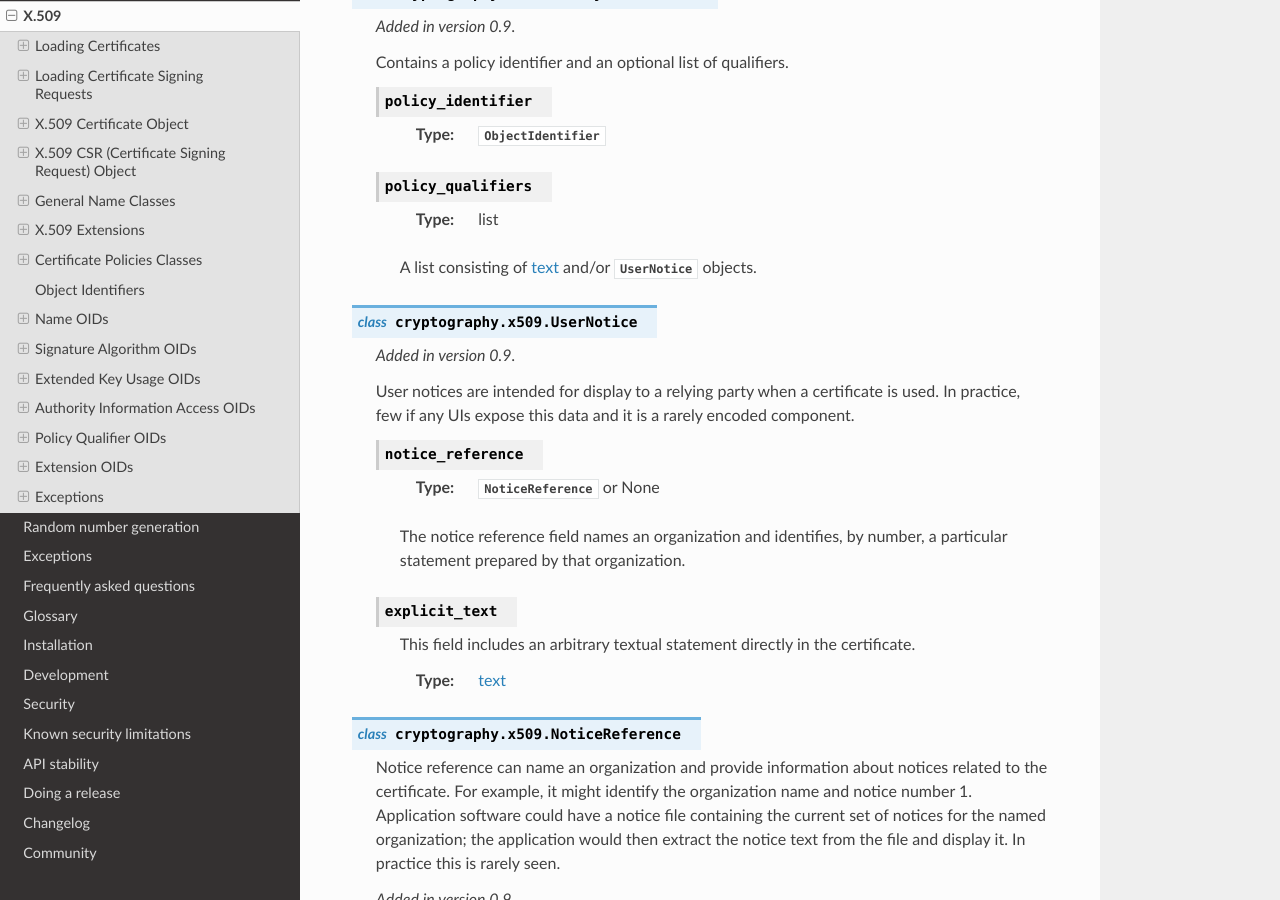
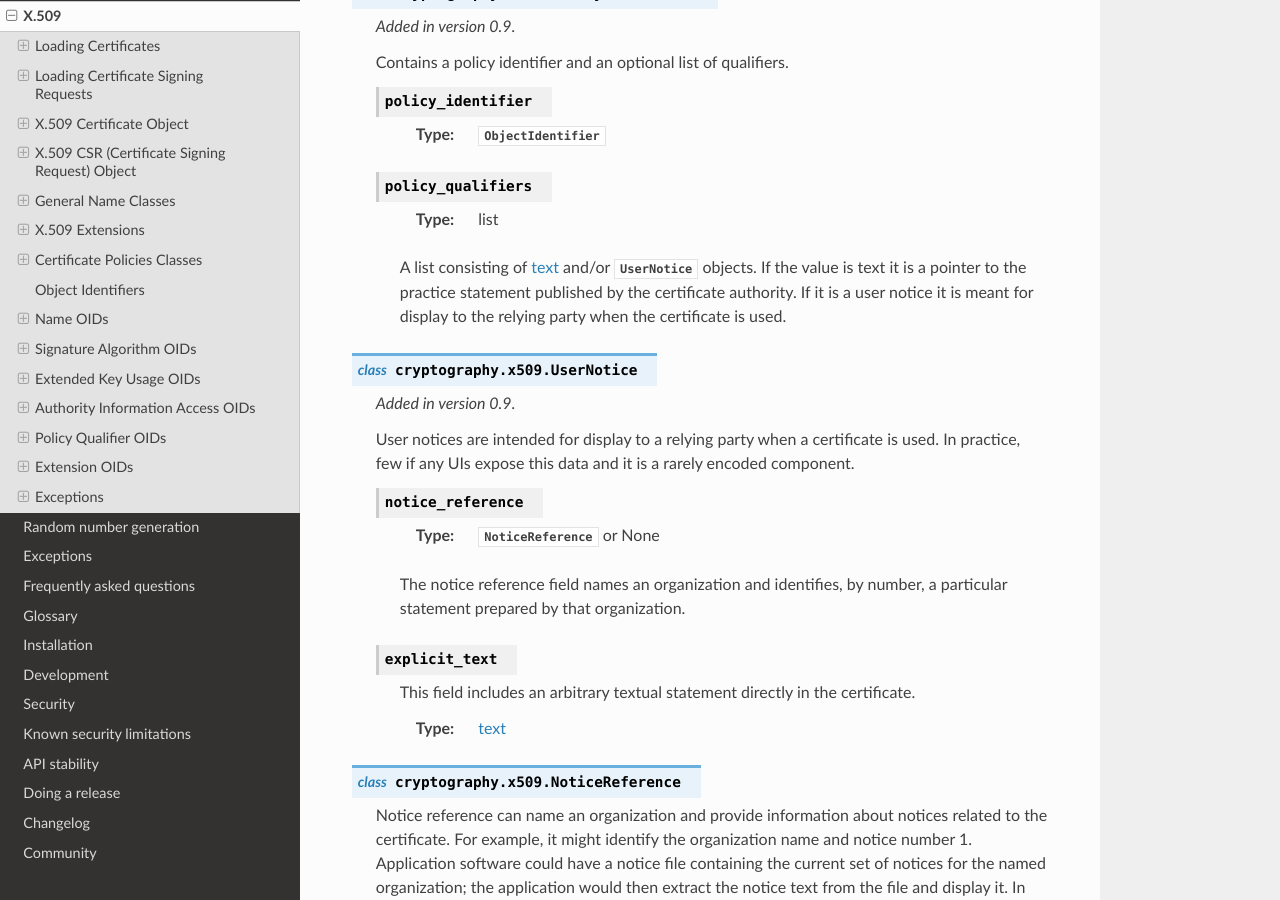
Before and after one commit to WebKing0121/cryptography, a Sphinx documentation site: the page built from docs/x509.rst, in a window 1280 px wide and 900 px high, scrolled down 15281 px. Built offline with Sphinx 7.4.7 and the Read the Docs theme 2.0.0, drawn with Linux system fonts in a browser that asks for light colours; pages that are not in the unit, such as notebooks, are missing from menus.

Commit message:
update docs

```diff
--- a/docs/x509.rst
+++ b/docs/x509.rst
@@ -919,6 +919,10 @@ These classes may be present within a :class:`CertificatePolicies` instance.
         :type: list
 
         A list consisting of :term:`text` and/or :class:`UserNotice` objects.
+        If the value is text it is a pointer to the practice statement
+        published by the certificate authority. If it is a user notice it is
+        meant for display to the relying party when the certificate is
+        used.
 
 .. class:: UserNotice
 
```
Also changed, not shown: other parts of docs/x509.rst (+1 -1 lines).
